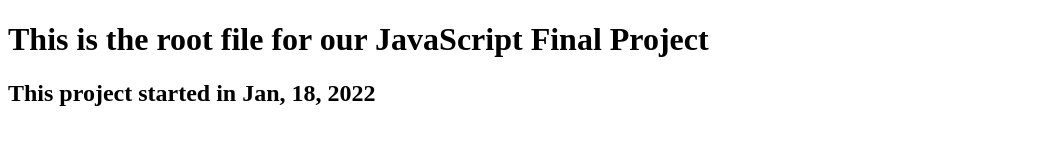
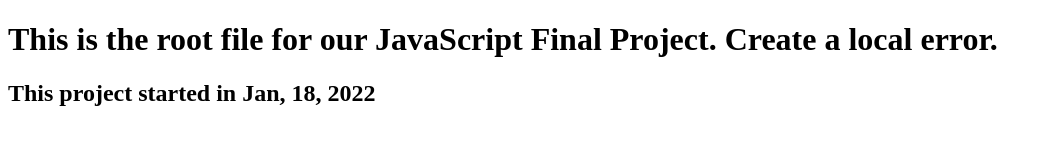
Before and after one commit to chanXVI/javaScriptFinalProject, a plain HTML site: page index.html in a window 1280 px wide. Shown: the whole page, without its empty margins (0-1052 px from the left). Drawn offline with Linux system fonts and the light colour scheme.

Commit message:
added a local error

```diff
--- a/index.html
+++ b/index.html
@@ -7,7 +7,10 @@
     <title>JavaScript Final Project</title>
   </head>
   <body>
-    <h1>This is the root file for our JavaScript Final Project</h1>
-    <h2> This project started in Jan, 18, 2022</h2>
+    <h1>
+      This is the root file for our JavaScript Final Project. Create a local
+      error.
+    </h1>
+    <h2>This project started in Jan, 18, 2022</h2>
   </body>
 </html>
```
